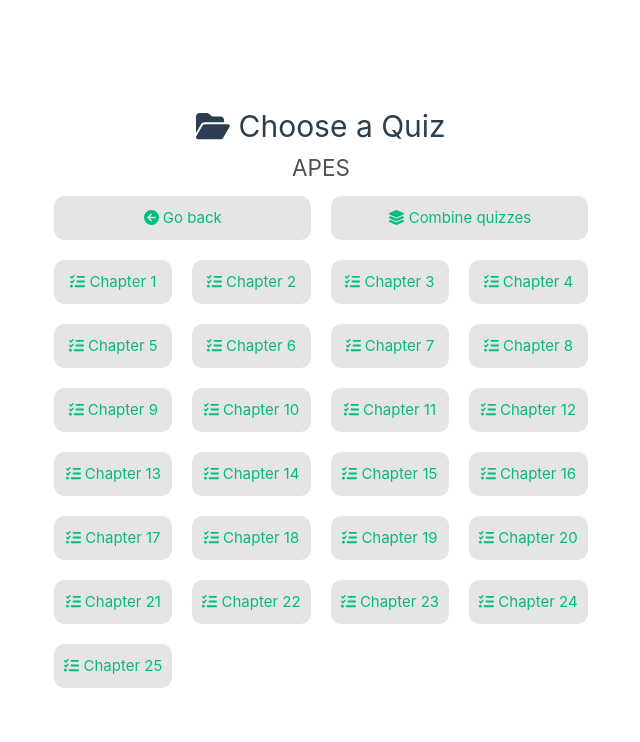
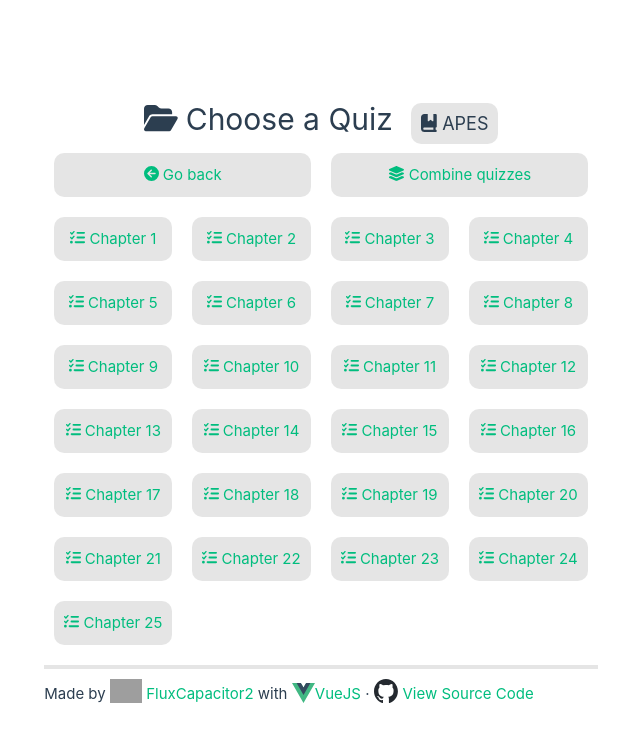
Before and after one commit to FluxCapacitor2/WebQuiz-Vue, a Vue app: page /APES in a window 1280 px wide. Shown: the top 742 px of the page, without its empty margins (319-959 px from the left). Built offline with nearby package versions, Linux system fonts and the light colour scheme; grey boxes are pictures that could not be loaded.

Commit message:
Add footer

```diff
--- a/src/App.vue
+++ b/src/App.vue
@@ -1,5 +1,28 @@
+<script setup type="text/javascript">
+import vueLogo from './assets/logo.svg';
+import githubLogo from './assets/github-mark.svg';
+import githubLogoWhite from './assets/github-mark-white.svg';
+</script>
+
 <template>
   <router-view :quizzes="quizzes"></router-view>
+  <p class="footer">
+    <hr />
+    Made by
+    <a href="https://github.com/FluxCapacitor2/" target="_blank" rel="noopener noreferrer">
+      <img src="https://avatars.githubusercontent.com/u/31071265" class="inline" />
+      FluxCapacitor2
+    </a>
+    with
+    <img :src="vueLogo" class="inline-sm" />
+    <a href="https://vuejs.org" target="_blank" rel="noopener noreferrer">VueJS</a>
+    &middot;
+    <img :src="githubLogo" class="inline light-theme-only" />
+    <img :src="githubLogoWhite" class="inline dark-theme-only" />
+    <a href="https://github.com/FluxCapacitor2/WebQuiz" target="_blank" rel="noopener noreferrer">
+      View Source Code
+    </a>
+  </p>
 </template>
 
 <script>
@@ -43,4 +66,37 @@ header {
   line-height: 1.5;
   max-height: 100vh;
 }
+
+img.inline {
+  height: 24px;
+  vertical-align: text-bottom;
+}
+
+img.inline-sm {
+  height: 20px;
+  vertical-align: text-bottom;
+}
+
+hr {
+  border: 2px solid var(--item-bg-color);
+  margin: 10px 0;
+}
+
+.light-theme-only,
+.dark-theme-only {
+  display: none;
+}
+
+@media (prefers-color-scheme: dark) {
+  .dark-theme-only {
+    display: initial;
+  }
+}
+
+@media (prefers-color-scheme: light),
+(prefers-color-scheme: no-preference) {
+  .light-theme-only {
+    display: initial;
+  }
+}
 </style>
--- a/src/assets/base.css
+++ b/src/assets/base.css
@@ -34,6 +34,8 @@
   --color-text: var(--vt-c-text-light-1);
 
   --section-gap: 160px;
+
+  --item-bg-color: rgba(0, 0, 0, 0.1);
 }
 
 @media (prefers-color-scheme: dark) {
@@ -47,6 +49,8 @@
 
     --color-heading: var(--vt-c-text-dark-1);
     --color-text: var(--vt-c-text-dark-2);
+
+    --item-bg-color: rgba(150, 150, 150, 0.1);
   }
 }
 
--- a/src/assets/main.css
+++ b/src/assets/main.css
@@ -17,17 +17,11 @@ a,
 
 .link-button {
   display: block;
-  background-color: rgba(0, 0, 0, 0.1);
+  background-color: var(--item-bg-color);
   border-radius: 10px;
   margin: 10px;
   padding: 10px;
   text-align: center;
-}
-
-@media (prefers-color-scheme: dark) {
-  .link-button {
-    background-color: rgba(150, 150, 150, 0.1);
-  }
 }
 
 @media (hover: hover) {
--- a/src/components/Main.vue
+++ b/src/components/Main.vue
@@ -1,13 +1,16 @@
 <script setup type="text/javascript">
-import { faListCheck, faFolderOpen, faCircleArrowLeft, faLayerGroup, faCheckCircle, faCircleStop } from '@fortawesome/free-solid-svg-icons'
+import { faListCheck, faFolderOpen, faCircleArrowLeft, faLayerGroup, faCheckCircle, faCircleStop, faBookBookmark } from '@fortawesome/free-solid-svg-icons'
 </script>
 
 <template>
     <h1 class="heading">
         <fa-icon :icon="faFolderOpen" />
         Choose a Quiz
+        <div class="chip">
+            <fa-icon :icon="faBookBookmark" />
+            {{ $route.params.category }}
+        </div>
     </h1>
-    <h2 class="subheading">{{ $route.params.category }}</h2>
     <div :class="(combining && added.length > 0) ? 'wrapper-3col' : 'wrapper-2col'">
         <router-link :to="'/'" class="link-button">
             <fa-icon :icon="faCircleArrowLeft"></fa-icon>
@@ -17,7 +20,8 @@ import { faListCheck, faFolderOpen, faCircleArrowLeft, faLayerGroup, faCheckCirc
             <fa-icon :icon="faLayerGroup"></fa-icon>
             Combine quizzes
         </a>
-        <router-link :to="'/quiz/' + $route.params.category + '/' + added.join(',')" class="link-button" v-else-if="added.length > 0">
+        <router-link :to="'/quiz/' + $route.params.category + '/' + added.join(',')" class="link-button"
+            v-else-if="added.length > 0">
             <fa-icon :icon="faCheckCircle"></fa-icon>
             Start {{ added.length }} quizzes
         </router-link>
@@ -83,8 +87,12 @@ export default {
     text-align: center;
 }
 
-.subheading {
-    text-align: center;
-    color: rgb(80, 80, 80);
+.chip {
+    background-color: var(--item-bg-color);
+    display: inline;
+    padding: 10px;
+    border-radius: 10px;
+    font-size: 0.6em;
+    margin-left: 10px;
 }
 </style>
--- a/src/components/Quiz.vue
+++ b/src/components/Quiz.vue
@@ -228,7 +228,7 @@ label {
 }
 
 .question {
-    background: rgba(0, 0, 0, 0.1);
+    background: var(--item-bg-color);
     margin: 10px;
     padding: 10px;
     border-radius: 10px;
@@ -263,10 +263,6 @@ a {
 }
 
 @media (prefers-color-scheme: dark) {
-    .question {
-        background-color: rgba(150, 150, 150, 0.1);
-    }
-
     .blue {
         color: rgb(85, 85, 255);
     }
```
Also changed, not shown: src/assets/github-mark-white.svg (added), src/assets/github-mark.svg (added).
